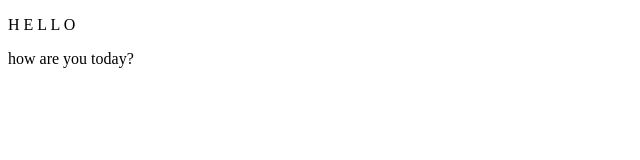
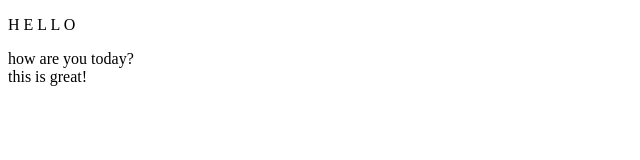
Before and after one commit to 1michellechu/1michellechu.github.io, a plain HTML site: page index.html in a window 1280 px wide. Shown: the whole page, without its empty margins (0-640 px from the left). Drawn offline with Linux system fonts and the light colour scheme.

Commit message:
this is great

```diff
--- a/index.html
+++ b/index.html
@@ -10,5 +10,6 @@
  <body>
   <p>H E L L O</p>
 <div>how are you today?</div>
+<div>this is great!</div>
  </body>
 </html>
```
